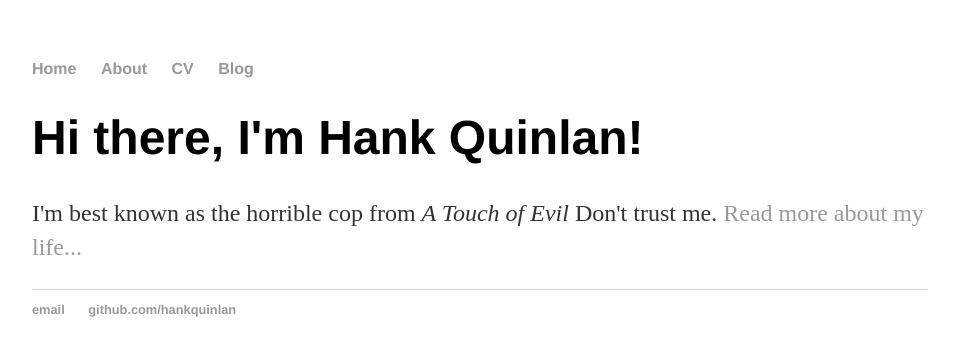
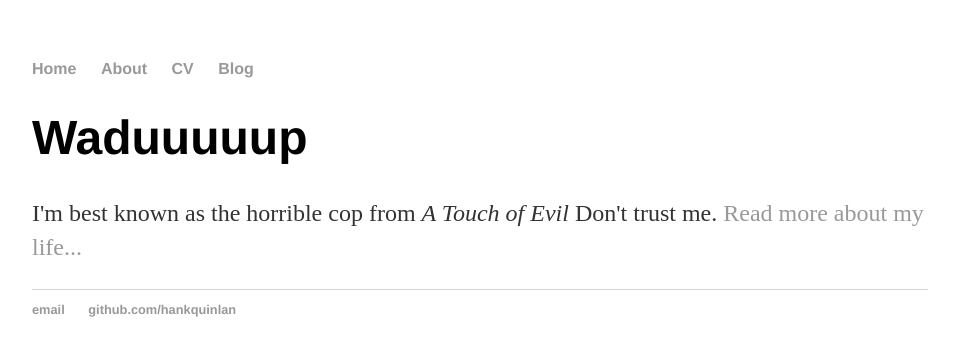
Before and after one commit to VDamasta/VDamasta.github.io, a Jekyll site: the page built from index.html, in a window 1280 px wide. Shown: the top 356 px of the page, without its empty margins (160-1115 px from the left). Built offline with Jekyll 4.4.1, drawn with Linux system fonts in a browser that asks for light colours.

Commit message:
Update index.html

```diff
--- a/index.html
+++ b/index.html
@@ -3,6 +3,6 @@ layout: default
 title: Hank Quinlan, Horrible Cop
 ---
 <div class="blurb">
-	<h1>Hi there, I'm Hank Quinlan!</h1>
+	<h1>Waduuuuup</h1>
 	<p>I'm best known as the horrible cop from <em>A Touch of Evil</em> Don't trust me. <a href="/about">Read more about my life...</a></p>
 </div><!-- /.blurb -->
```
